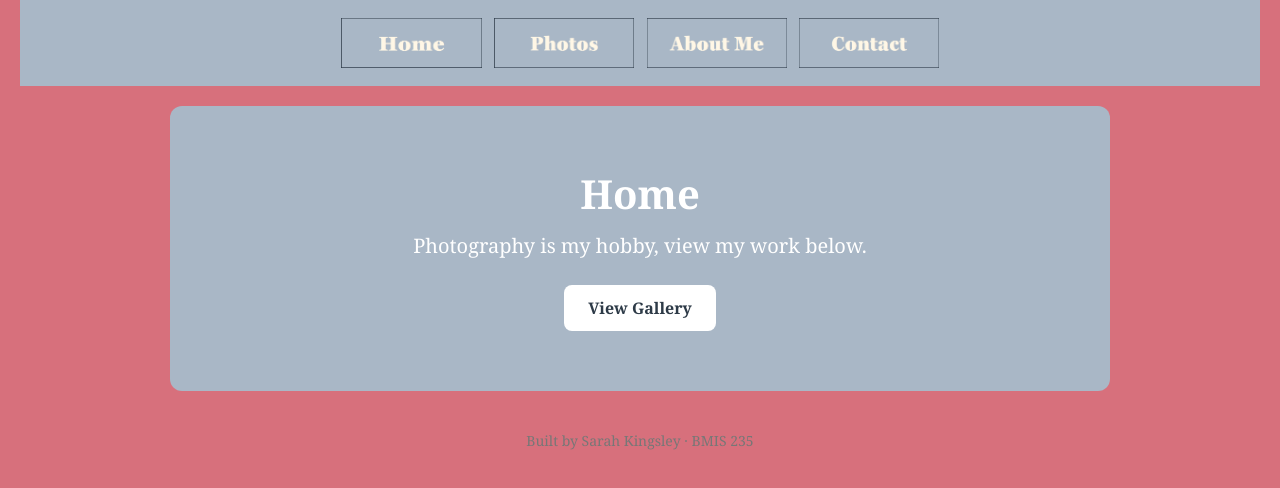
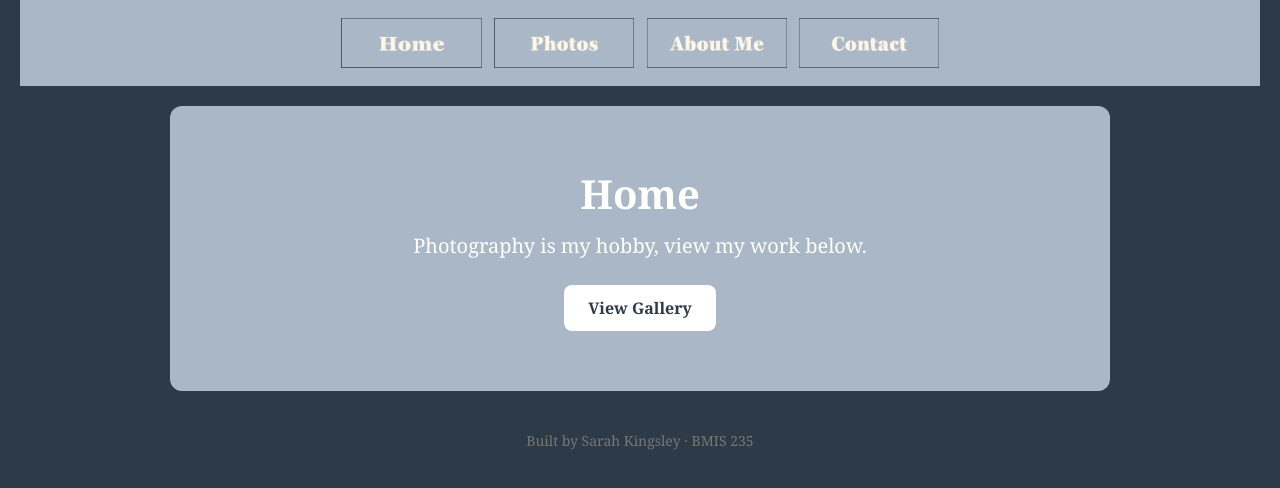
Before and after one commit to Sarahdkingsley/bmis235-html-4, a plain HTML site: page index.html in a window 1280 px wide. Drawn offline with Linux system fonts and the light colour scheme.

Commit message:
Update styles.css

```diff
--- a/styles.css
+++ b/styles.css
@@ -11,8 +11,8 @@
 
 body {
     font-family: Georgia, "Times New Roman", serif;
-    background-color: #d7707c;
-    color: #00000;
+    background-color: #2D3A47;
+    color: #fff7e6;
     margin: 0;
     padding: 0 20px 40px 20px;
 }
```
